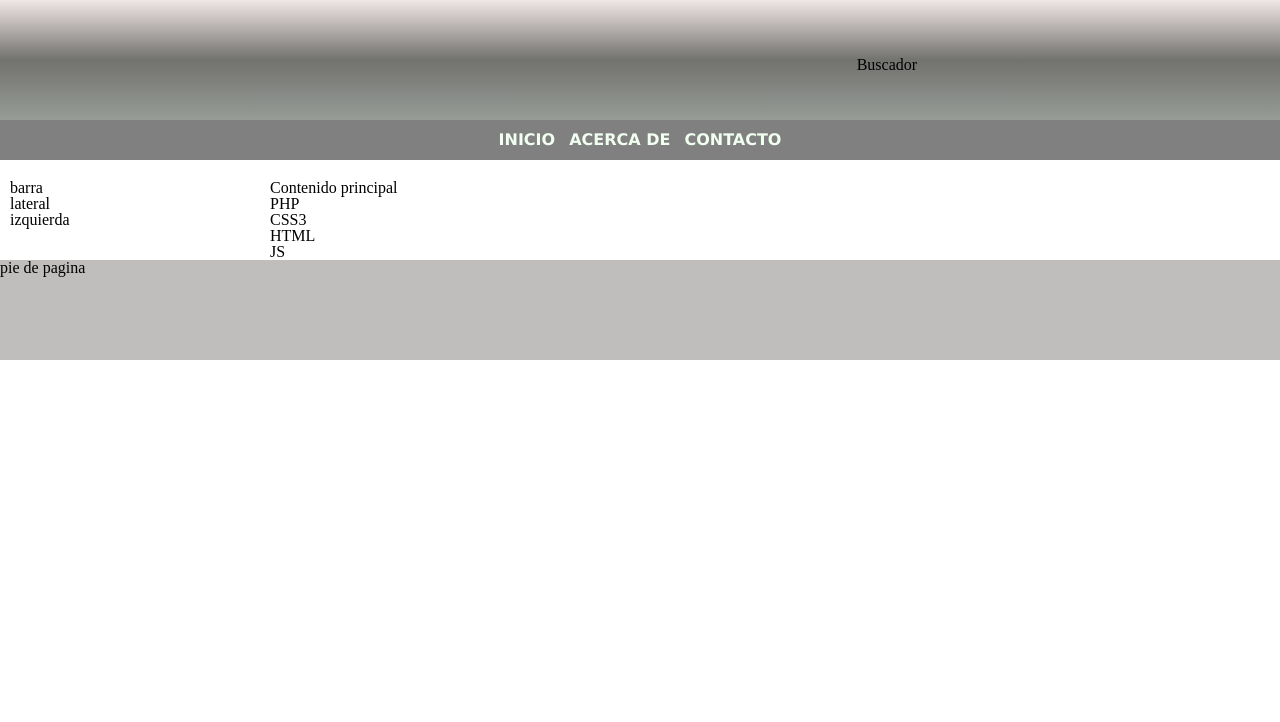
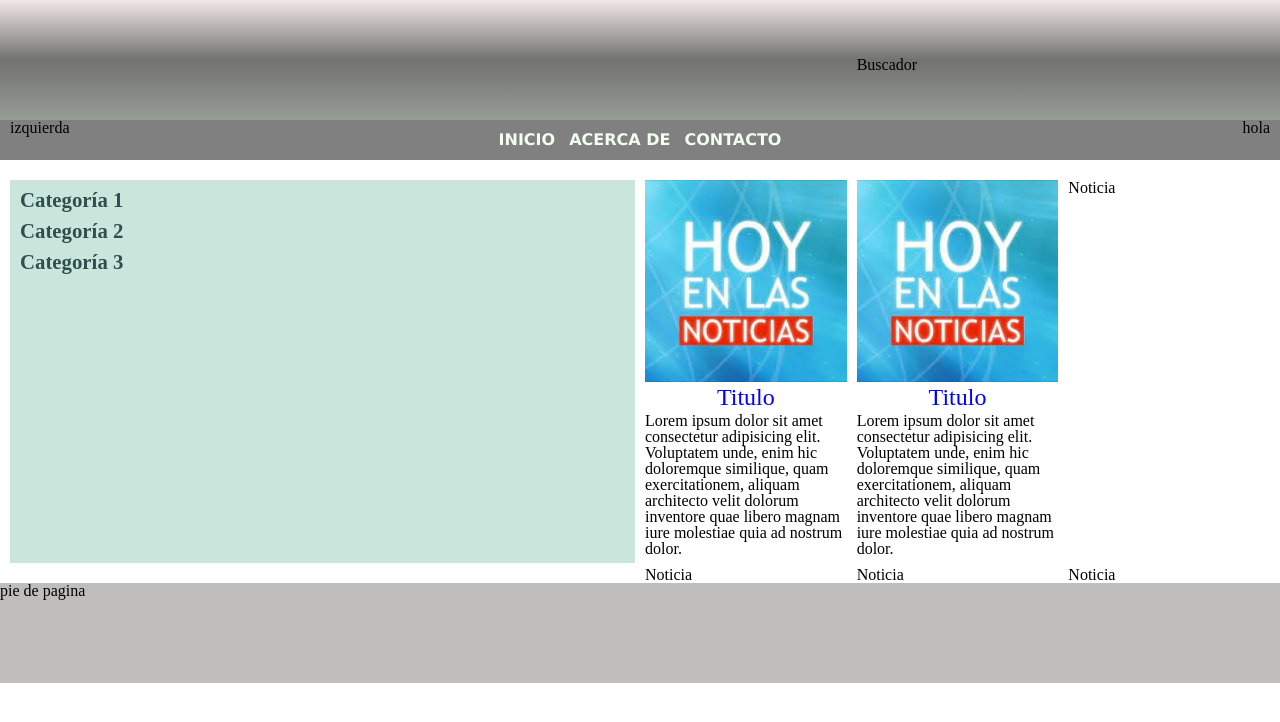
Before and after one commit to segundogaldames/cib-302-3500, a PHP site: page / in a window 1280 px wide. Shown: the top 722 px of the page. Run offline with PHP 8.4, Linux system fonts and the light colour scheme.

Commit message:
Implementacion de auto-fit enindex

```diff
--- a/css/styles.css
+++ b/css/styles.css
@@ -1,32 +1,49 @@
-article{
+/* article{
     width: 80%;
+} */
+aside{
+    background-color: rgb(202, 230, 220);
+    margin-bottom: 1.25rem;
+    height: auto;
 }
-aside{
-    width: 19%;
+aside ul{
+    margin: 0.625rem;
 }
-article, aside{
+aside ul li a{
+    color: darkslategray;
+    font-weight: 700;
+    text-decoration: none;
+    font-size: 1.3rem;
+}
+aside ul li a:hover{
+    text-decoration: underline;
+}
+/* article, aside{
     display: inline-block;
-}
+} */
 footer{
-    height: 100px;
+    height: 6.25rem;
     background-color: rgb(192, 189, 189);
 }
 header{
     display: grid;
     grid-template-columns: repeat(3, 1fr);
     grid-gap: 10px;
-    height: 100px;
-    padding: 10px;
+    height: 6.25rem;
+    padding: 0.625rem;
     background-image: linear-gradient(rgb(240, 231, 231), rgb(114, 114, 111), rgb(151, 156, 151));;
 }
 nav{
-    height: 40px;
+    display: grid;
+    grid-template-columns: repeat(3, 1fr);
+    height: 2.5rem;
     background-color: gray;
-    text-align: center;
+    padding-left: 0.625rem;
+    padding-right: 0.625rem;
 }
-nav ul li{
+/* nav ul li{
     display: inline-block;
-}
+} */
 nav ul li a{
     text-decoration: none;
     text-transform: uppercase;
@@ -44,9 +61,47 @@ nav ul li a:hover{
 }
 section{
     display: grid;
-    grid-template-columns: 1fr 4fr;
+    grid-template-columns: repeat(auto-fit, minmax(200px, 1fr));
     grid-gap: 10px;
-    margin-top: 20px;
-    padding-left: 10px;
-    padding-right: 10px;
+    margin-top: 1.25rem;
+    padding-left: 0.625rem;
+    padding-right: 0.625rem;
 }
+
+/*class styles*/
+.articulo{
+    width: 100%;
+}
+.center{
+    text-align: center;
+}
+.center ul li{
+    display: inline-block;
+}
+.left{
+    text-align: left;
+}
+.notice{
+    display: grid;
+    grid-template-columns: repeat(auto-fit, minmax(200px, 1fr));
+    grid-gap: 0.625rem;
+}
+.notice a{
+    text-decoration: none;
+}
+.notice a:hover{
+    text-decoration: underline;
+}
+.right{
+    text-align: right;
+}
+.text{
+    max-width: 100%;
+    color: black;
+}
+.title-articulo{
+    font-size: x-large;
+    color: blue;
+    text-align: center;
+    margin-bottom: 4px;
+}
--- a/index.html
+++ b/index.html
@@ -20,6 +20,10 @@
     </header>
     <!-- seccion navegador -->
     <nav>
+        <div class="left">
+            izquierda
+        </div>
+        <div class="center">
             <ul>
                 <li>
                     <a href="index.html">Inicio</a>
@@ -31,20 +35,69 @@
                     <a href="#">Contacto</a>
                 </li>
             </ul>
+        </div>
+        <div class="right">
+            hola
+        </div>
     </nav>
     <!-- seccion principal -->
     <section>
         <aside>
-            barra lateral izquierda
+            <ul>
+                <li>
+                    <a href="#">Categoría 1</a>
+                </li>
+            </ul>
+            <ul>
+                <li>
+                    <a href="#">Categoría 2</a>
+                </li>
+            </ul>
+            <ul>
+                <li>
+                    <a href="#">Categoría 3</a>
+                </li>
+            </ul>
         </aside>
         <article>
-            Contenido principal
-            <ul>
-                <li>PHP</li>
-                <li>CSS3</li>
-                <li>HTML</li>
-                <li>JS</li>
-            </ul>
+            <div class="notice">
+                <a href="#">
+                    <div class="articulo">
+                        <div class="imagen">
+                            <img src="img/noticias/imagen_1.jpeg" alt="" width="100%">
+                        </div>
+                        <div class="text">
+                            <h1 class="title-articulo">Titulo</h1>
+                            <p>Lorem ipsum dolor sit amet consectetur adipisicing elit. Voluptatem unde, enim hic doloremque similique, quam exercitationem, aliquam architecto velit dolorum inventore quae libero magnam iure molestiae quia ad nostrum dolor.</p>
+                        </div>
+                    </div>
+                </a>
+                <a href="#">
+                    <div class="articulo">
+                        <div class="imagen">
+                            <img src="img/noticias/imagen_1.jpeg" alt="" width="100%">
+                        </div>
+                        <div class="text">
+                            <h1 class="title-articulo">Titulo</h1>
+                            <p>Lorem ipsum dolor sit amet consectetur adipisicing elit. Voluptatem unde, enim hic
+                                doloremque similique, quam exercitationem, aliquam architecto velit dolorum inventore
+                                quae libero magnam iure molestiae quia ad nostrum dolor.</p>
+                        </div>
+                    </div>
+                </a>
+                <div class="articulo">
+                    Noticia
+                </div>
+                <div class="articulo">
+                    Noticia
+                </div>
+                <div class="articulo">
+                    Noticia
+                </div>
+                <div class="articulo">
+                    Noticia
+                </div>
+            </div>
         </article>
     </section>
     <!-- seccion pie de pagina -->
```
Also changed, not shown: img/noticias/imagen_1.jpeg (added). Lines whose indentation alone changed are shown as unchanged.
